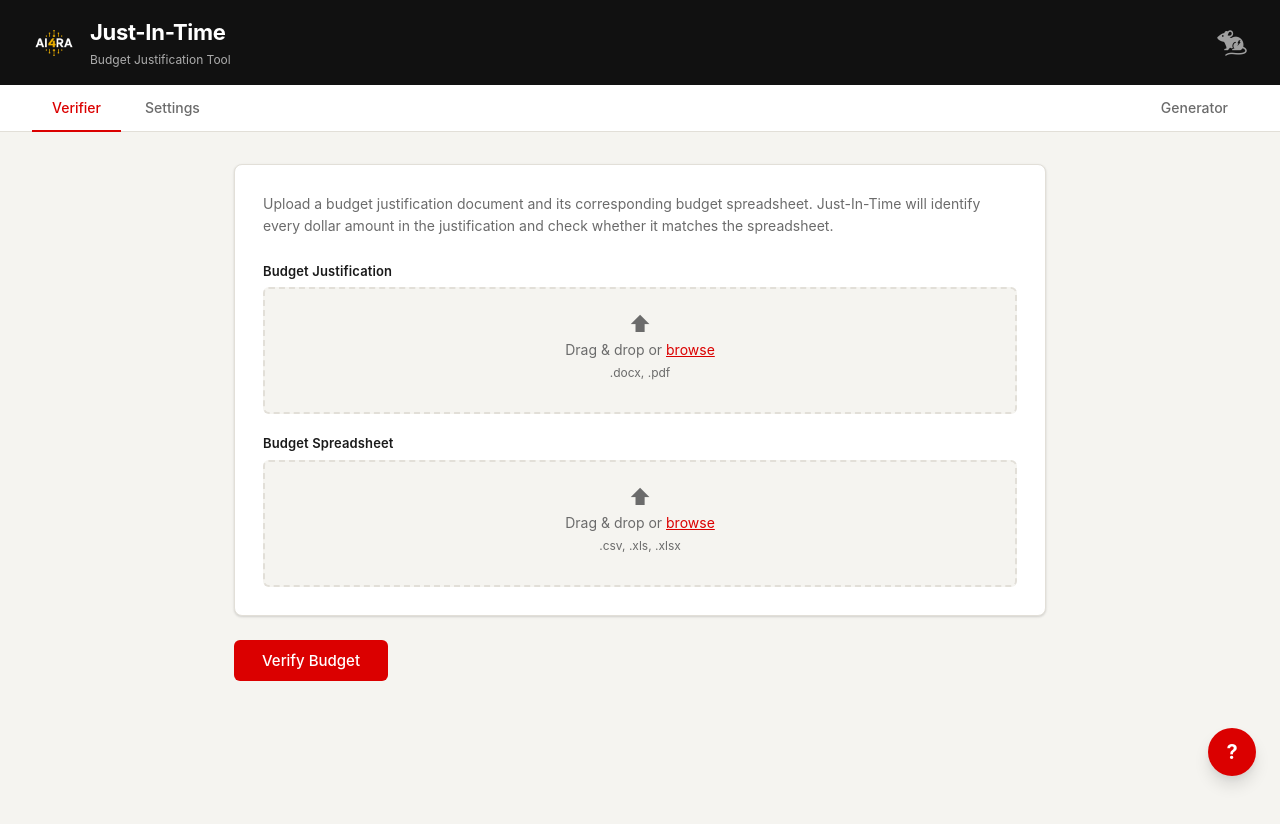
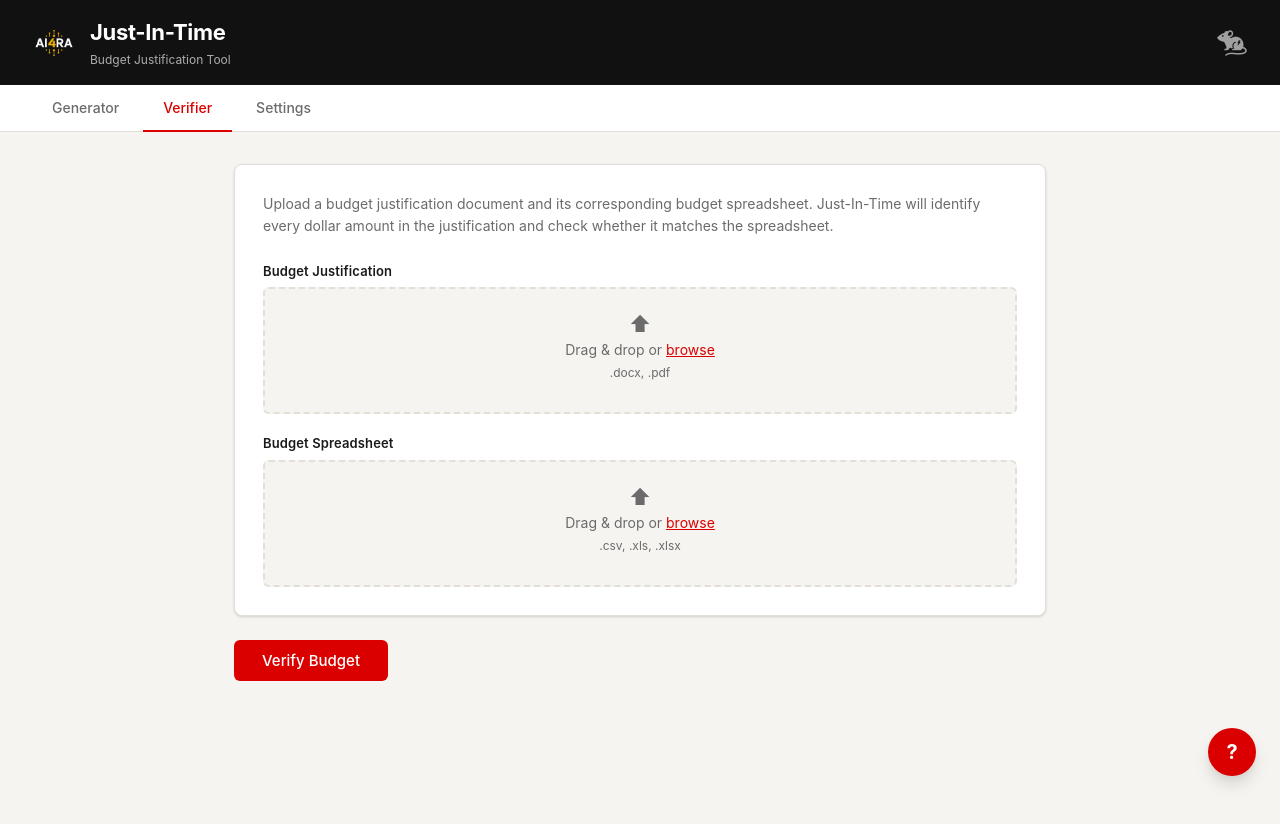
Before and after one commit to nathanwiggins/justintime, a plain HTML site: page index.html in a window 1280 px wide. Drawn offline with nearby package versions, Linux system fonts and the light colour scheme; no server answers.

Commit message:
Move Generator tab to the left of the nav bar
Co-Authored-By: Claude Sonnet 5 <noreply@anthropic.com>

```diff
--- a/css/styles.css
+++ b/css/styles.css
@@ -106,10 +106,6 @@ body {
   border-bottom-color: var(--color-primary);
 }
 
-.tab-btn-aside {
-  margin-left: auto;
-}
-
 .app-main {
   max-width: 860px;
   margin: 32px auto;
--- a/index.html
+++ b/index.html
@@ -23,9 +23,9 @@
   </header>
 
   <nav class="tab-nav">
+    <button class="tab-btn" data-tab="generator">Generator</button>
     <button class="tab-btn active" data-tab="verify">Verifier</button>
     <button class="tab-btn" data-tab="settings">Settings</button>
-    <button class="tab-btn tab-btn-aside" data-tab="generator">Generator</button>
   </nav>
 
   <main class="app-main">
```
Also changed, not shown: 1 other file.
